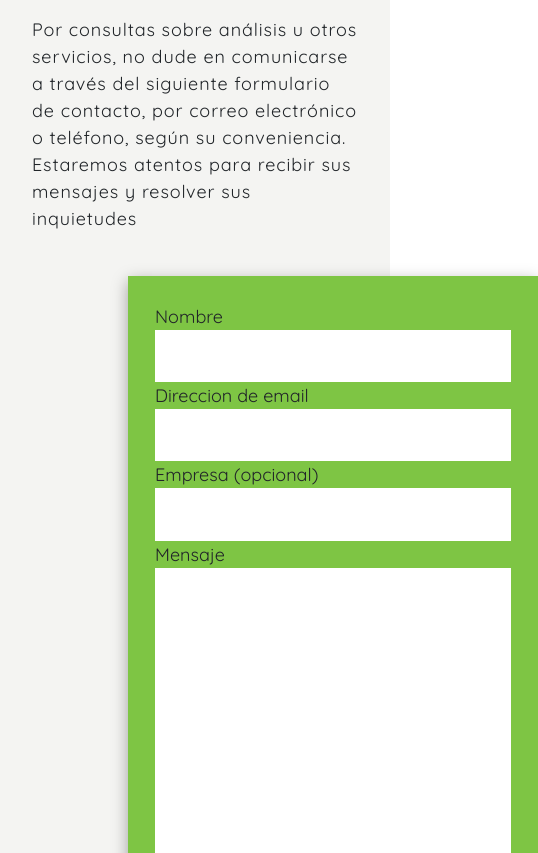
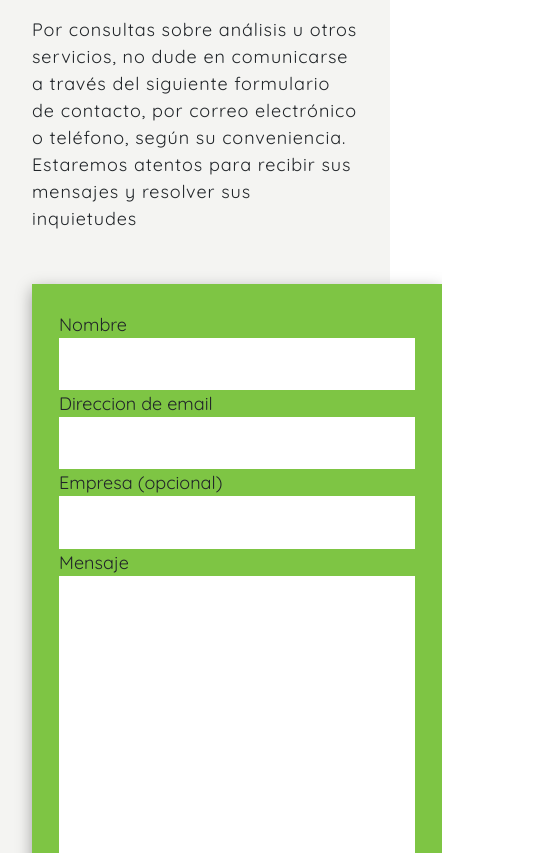
Before and after one commit to ameliafraga/LaboratorioFraga, a plain HTML site: page html/contacto.html in a window 390 px wide. Shown: the part 247-1100 px from the top of the page, 538 px wide, since content can reach past the window. Drawn offline with nearby package versions, Linux system fonts and the light colour scheme.

Commit message:
se corrige padding en contactos.html para mediaquery celular

```diff
--- a/css/style.css
+++ b/css/style.css
@@ -390,6 +390,7 @@
 /*contacto*/
     .wrapperContacto{
         grid-template-columns: 1fr;
+        padding: 24px 32px;
     }
     .datosContacto{
         font-size: 1em;
```
